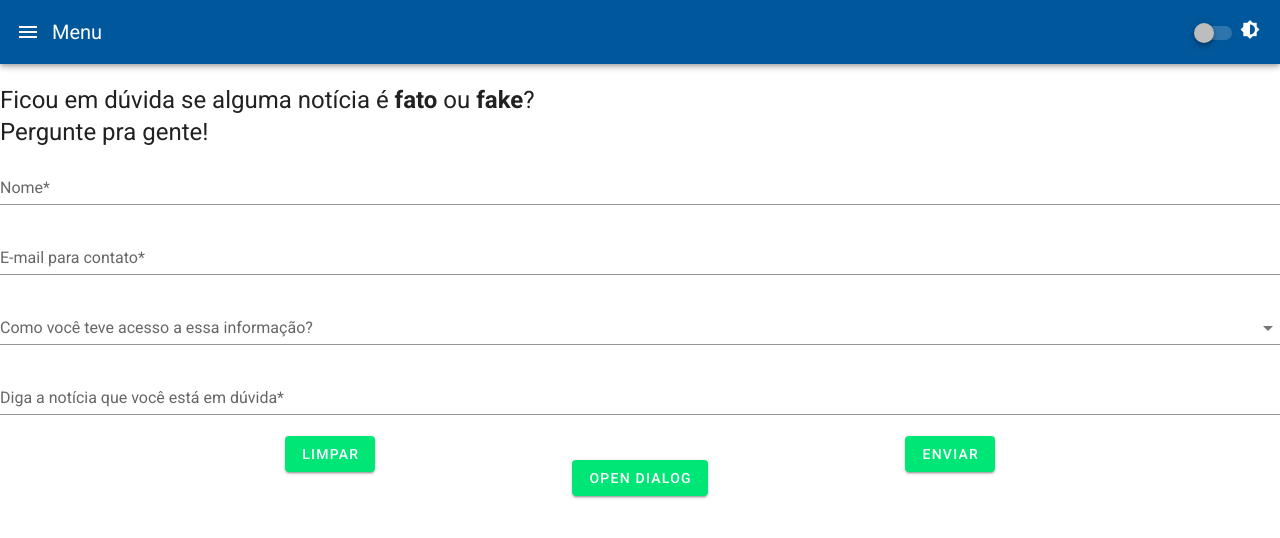
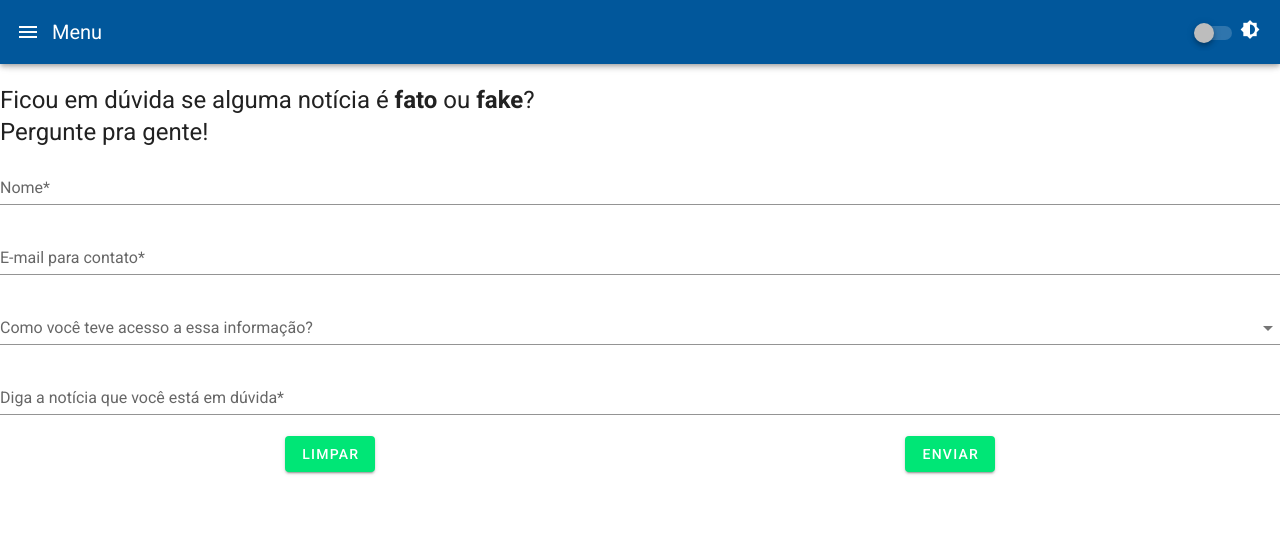
Before and after one commit to SilasJr1/decolaLuna, a Vue app: page /#/sugestoesusuario in a window 1280 px wide. Shown: the top 538 px of the page. Built offline with nearby package versions, Linux system fonts and the light colour scheme.

Commit message:
atualiza tela

```diff
--- a/src/views/SugestoesUsuario.vue
+++ b/src/views/SugestoesUsuario.vue
@@ -35,22 +35,8 @@
                 >
                   Limpar
             </v-btn>
-            <v-btn
-                  class="botaoEnviar"
-                  color="primary"
-                  dark
-                  v-bind="attrs"
-                  v-on="on"
-                  @click="enviar"
-                >
-                  Enviar
-          </v-btn>
 
-        </div>
-
-
-        <div class="CaixaCadastro">
-          <v-row justify="center">
+            <div class="CaixaCadastro">
             <v-dialog
               v-model="dialog"
               persistent
@@ -62,8 +48,9 @@
                   dark
                   v-bind="attrs"
                   v-on="on"
+                  @click="enviar"
                 >
-                  Open Dialog
+                  Enviar
                 </v-btn>
               </template>
               <v-card>
@@ -87,7 +74,11 @@
                 </v-card-actions>
               </v-card>
             </v-dialog>
-          </v-row>
+
+        </div>
+
+
+
         </div>
 
 
@@ -150,4 +141,5 @@ export default {
   .caixaDialogo p{
     text-decoration: none;
   }
+
 </style>
```
